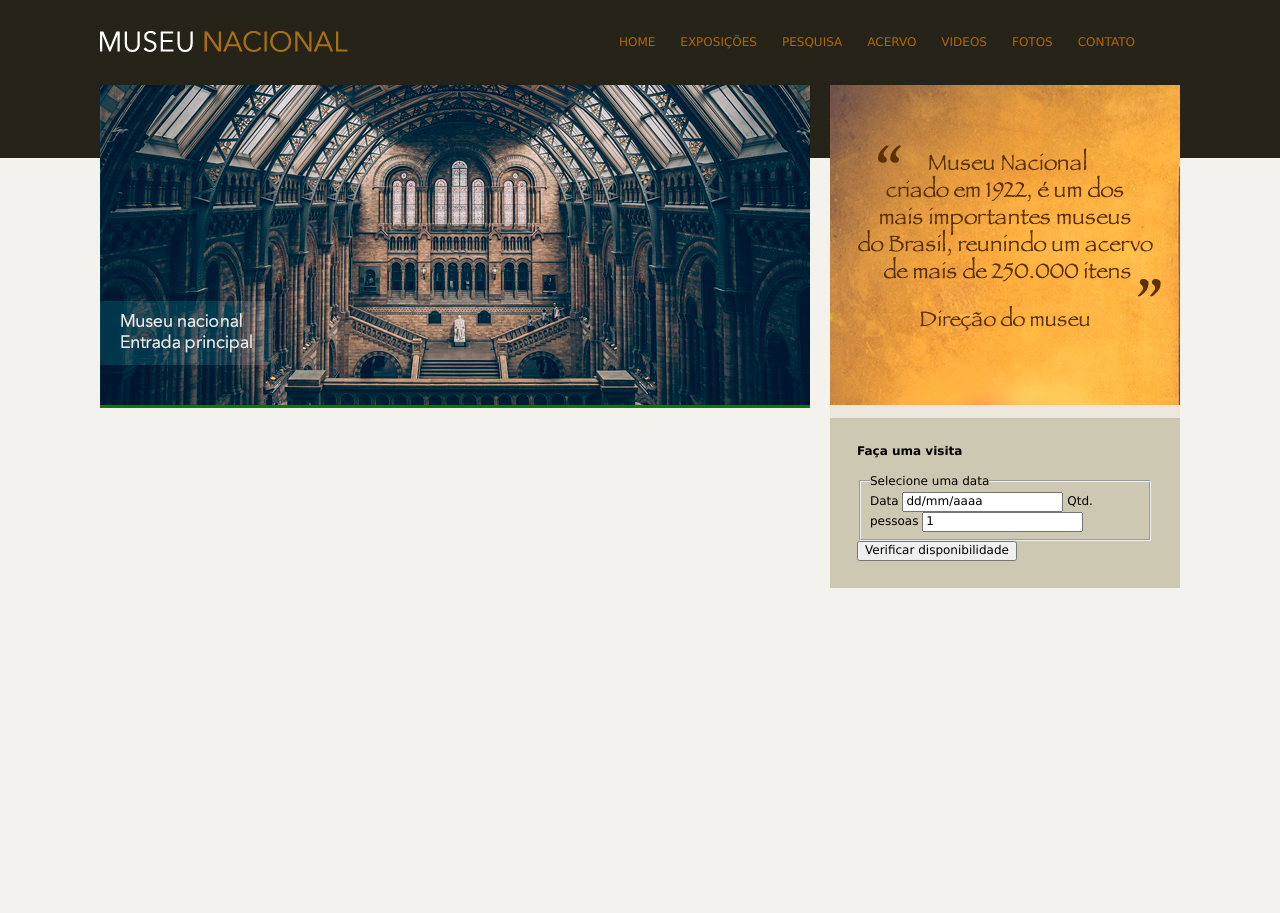
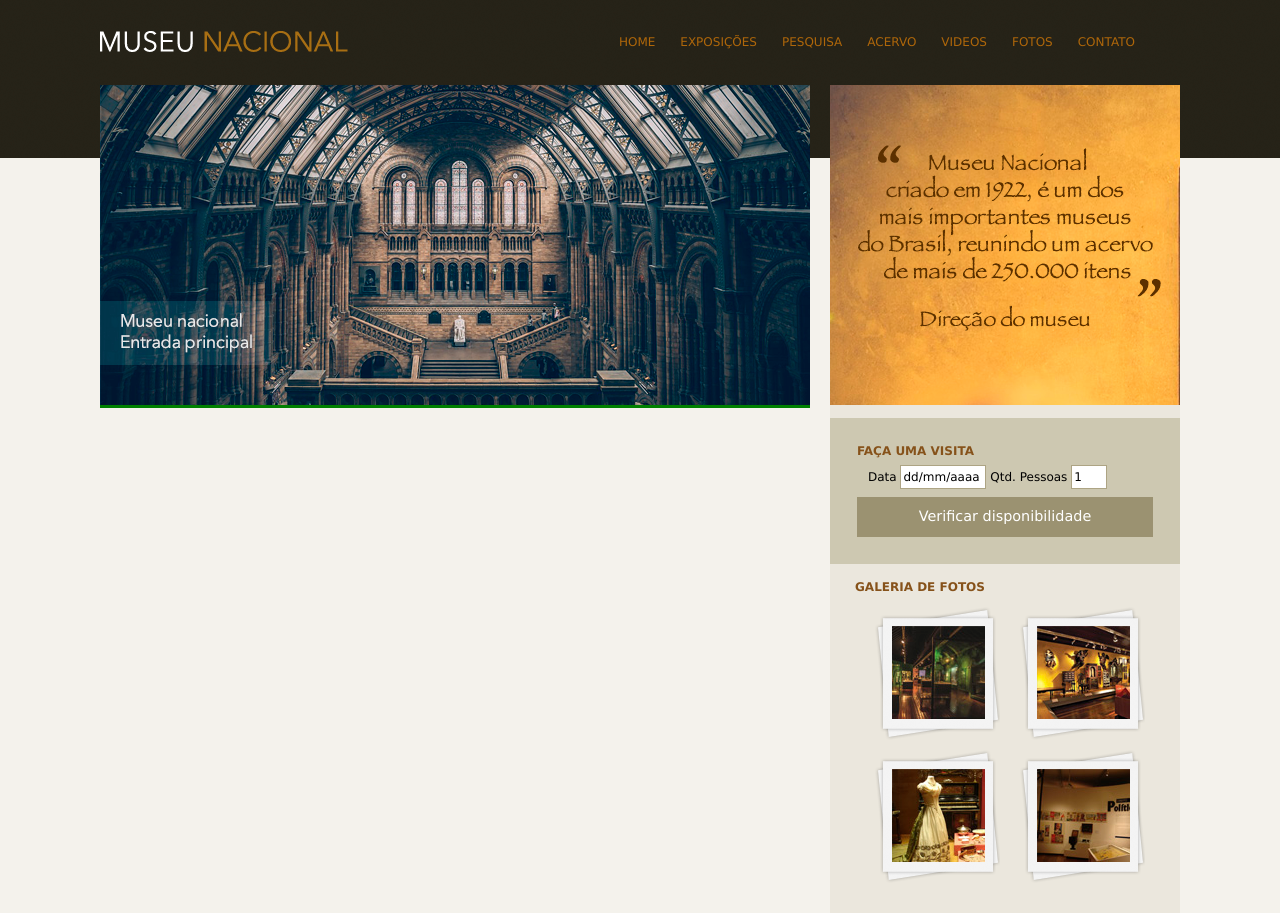
Before and after one commit to FelipePetriw/Museu-Nacional, a plain HTML site: page index.html in a window 1280 px wide. Before the commit the page ends 800 px from the top, so only its background shows below. Drawn offline with Linux system fonts and the light colour scheme.

Commit message:
Galeria de Fotos
Conclusão do menu visitas e desenvolvimento da galeria de fotos lateral.

```diff
--- a/estilo.css
+++ b/estilo.css
@@ -70,6 +70,7 @@ aside {
     width: 350px;
     float: right;
     background: #ebe7dd;
+    padding-bottom: 30px;
 }
 
 section#visita {
@@ -77,3 +78,56 @@ section#visita {
     padding: 10px 27px 27px 27px;
     margin-top: 10px;
 }
+
+section#galeria {
+    padding: 0 25px 0 25px;
+}
+
+section#galeria a {
+    display: block;
+    background: url(./imagens/fundo-foto.png) no-repeat;
+    float: left;
+    padding: 15px 15px 18px 15px;
+    margin: 10px 0 0 20px;
+}
+
+section#galeria img {
+    margin-left: 2px;
+    margin-top: 4px;
+}
+
+h4 {
+    color: #86521a;
+    text-transform: uppercase;
+    padding-bottom: 3px;
+    margin-bottom: 0;
+}
+
+/* Formulários  */
+input {
+    height: 20px;
+    width: 80px;
+    background: #fff;
+    border: none;
+    font-size: 1em;
+}
+
+input.campo {
+    border: 1px solid #ada484;
+}
+
+input.botao {
+    background: #9b9271;
+    color: white;
+    width: 100%;
+    height: 40px;
+    font-size: 1.2em;
+}
+
+fieldset {
+    border: none;
+}
+
+legend {
+    display: none
+}
--- a/index.html
+++ b/index.html
@@ -52,24 +52,41 @@
                     <img src="./imagens/depoimento.png" alt="Imagem com depoimento da direção do museu">
                 </section>
 
-                <section id="visita">
+                <section id="visita"><!--Início Seção Visita-->
                     <h4>Faça uma visita</h4>
                     <form>
                         <fieldset>
                             <legend>Selecione uma data</legend>
 
                             <label for="data">Data</label>
-                            <input type="text" id="data" value="dd/mm/aaaa">
+                            <input class="campo" type="text" id="data" value="dd/mm/aaaa">
 
-                            <label for="qtd">Qtd. pessoas</label>
-                            <input type="text" id="qtd" value="1">
+                            <label for="qtd">Qtd. Pessoas</label>
+                            <input class="campo" type="text" style="width: 30px;" id="qtd" value="1">
 
                         </fieldset>
 
-                        <input type="submit" value="Verificar disponibilidade">
+                        <input class="botao" type="submit" value="Verificar disponibilidade">
 
                     </form>
+                </section><!--Fim Seção Visita-->
+
+                <section id="galeria">
+                    <h4>Galeria de fotos</h4>
+                    <a href="">
+                        <img src="./imagens/imagem1.jpg" height="93" width="93">
+                    </a>
+                    <a href="">
+                        <img src="./imagens/imagem2.jpg" height="93" width="93">
+                    </a>
+                    <a href="">
+                        <img src="./imagens/imagem3.jpg" height="93" width="93">
+                    </a>
+                    <a href="">
+                        <img src="./imagens/imagem4.jpg" height="93" width="93">
+                    </a>
                 </section>
+
             </aside><!--Fim Aside-->
 
         </div><!--Fim Principal-->
```
